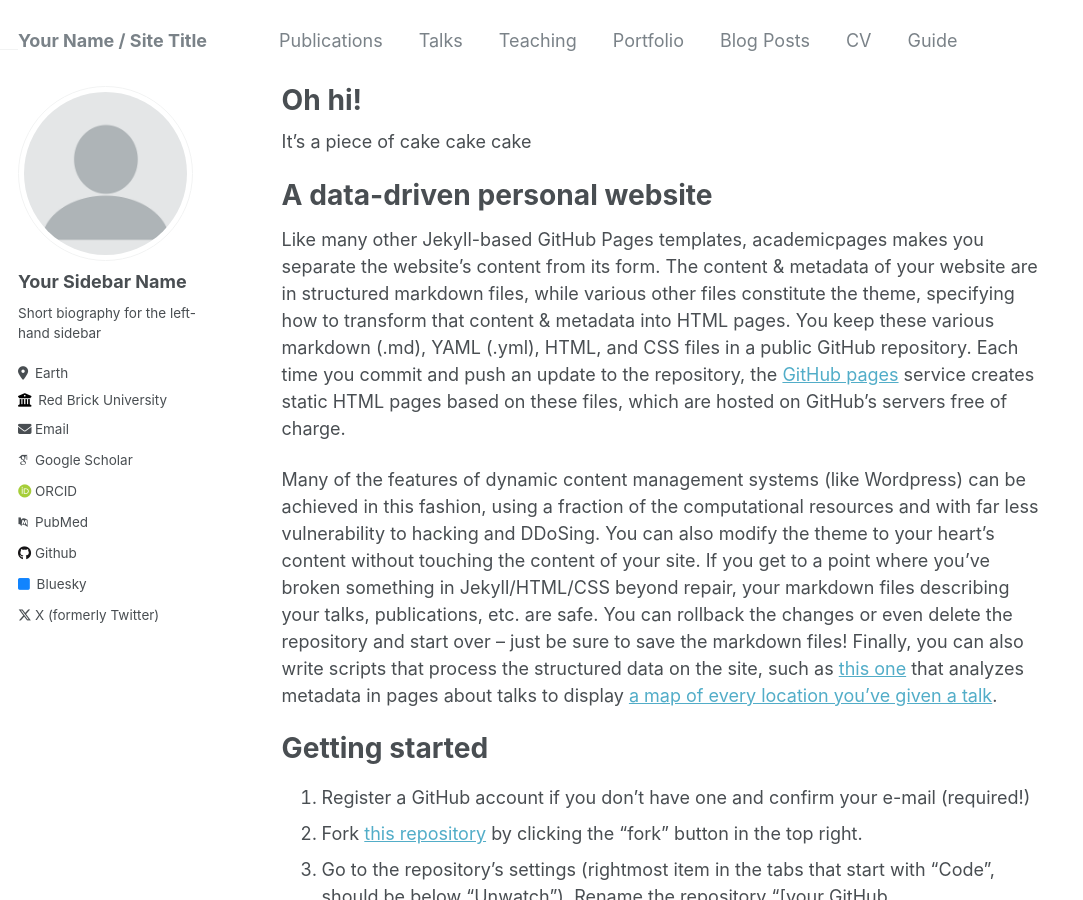
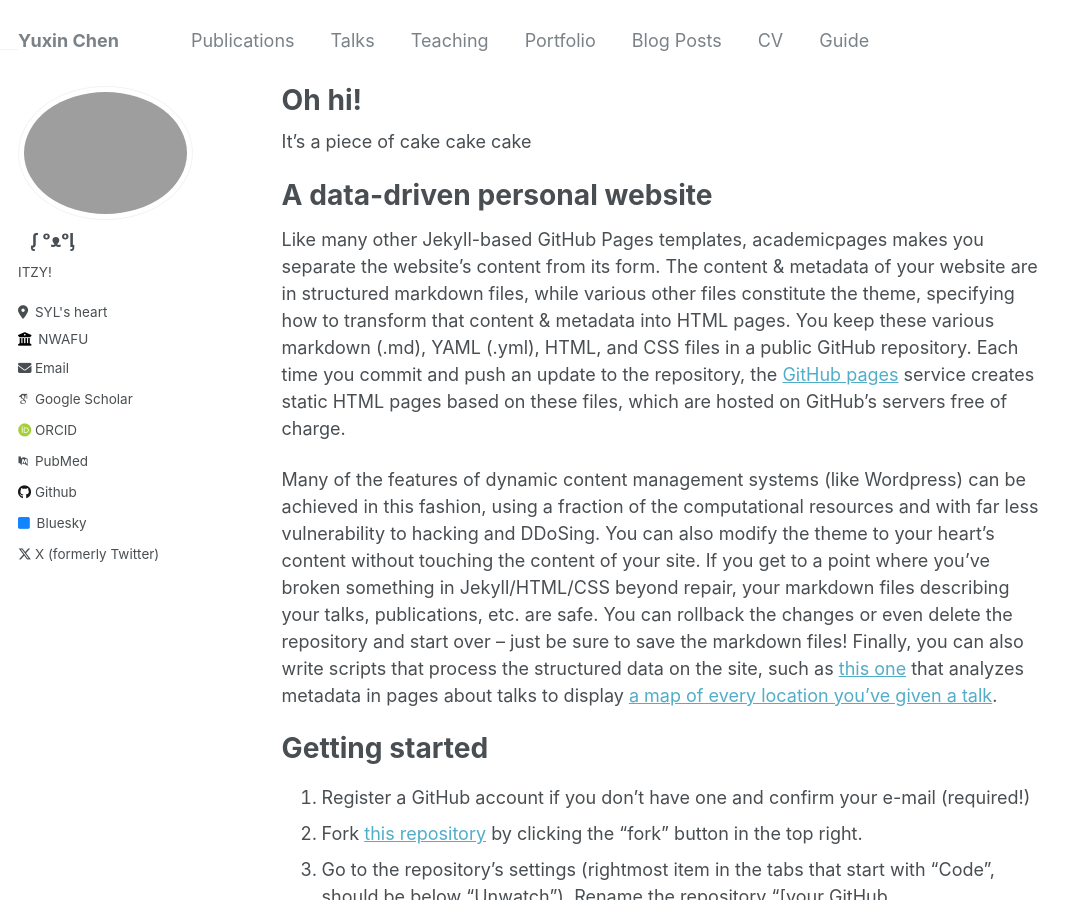
Before and after one commit to myuxinchen/myuxinchen.github.io, a Jekyll site: the page built from _pages/about.md, in a window 1280 px wide and 900 px high. Shown: the whole window, without its empty margins (0-1083 px from the left). Built offline with Jekyll 4.4.1, drawn with Linux system fonts in a browser that asks for light colours; some web fonts are replaced.

Commit message:
Update _config.yml

```diff
--- a/_config.yml
+++ b/_config.yml
@@ -8,7 +8,7 @@
 
 # Basic Site Settings
 locale                   : "en-US"
-title                    : "Your Name / Site Title"
+title                    : "Yuxin Chen"
 title_separator          : "-"
 name                     : &name "Your Name"
 description              : &description "personal description"
@@ -21,12 +21,12 @@ repository               : "academicpages/academicpages.github.io"
 #               Additional customization can be done by editing /_includes/author-profile.html
 author:
   # Biographic information
-  avatar           : "profile.png"
-  name             : "Your Sidebar Name"
+  avatar           : "IMG_5304.JPG"
+  name             : "   ᶘ ᵒᴥᵒᶅ  "
   pronouns         : # example: "she/her"
-  bio              : "Short biography for the left-hand sidebar"
-  location         : "Earth"
-  employer         : "Red Brick University"
+  bio              : "ITZY!"
+  location         : "SYL's heart"
+  employer         : "NWAFU"
   uri              : # URL
   email            : "none@example.org"
 
```
